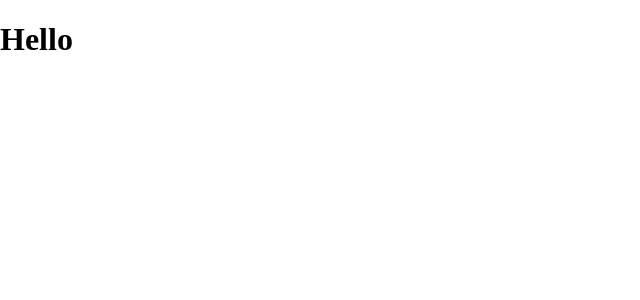
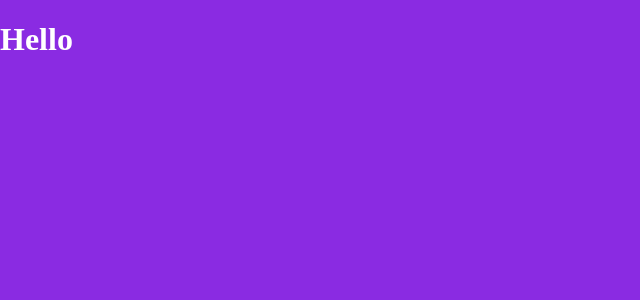
Before and after one commit to julie-ify/covid-19-tracking-project, a React (Create React App) app: page / in a window 1280 px wide. Shown: the top 300 px of the page, without its empty margins (0-640 px from the left). Built offline with nearby package versions, Linux system fonts and the light colour scheme.

Commit message:
Add background color to body of application

```diff
--- a/src/index.css
+++ b/src/index.css
@@ -1,3 +1,6 @@
 body {
   margin: 0;
+  padding: 0;
+  background-color: blueviolet;
+  color: #fff;
 }
```
